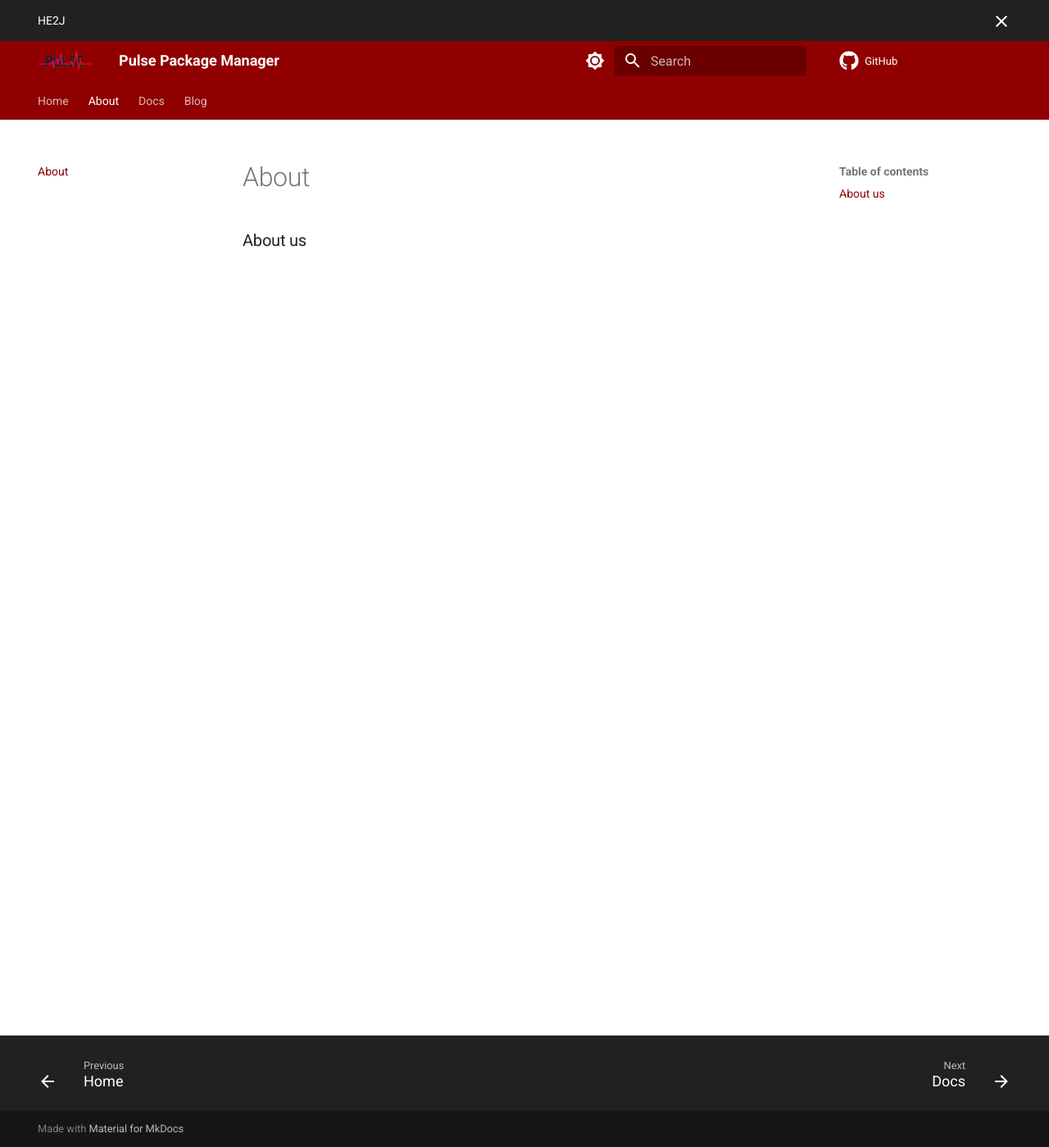
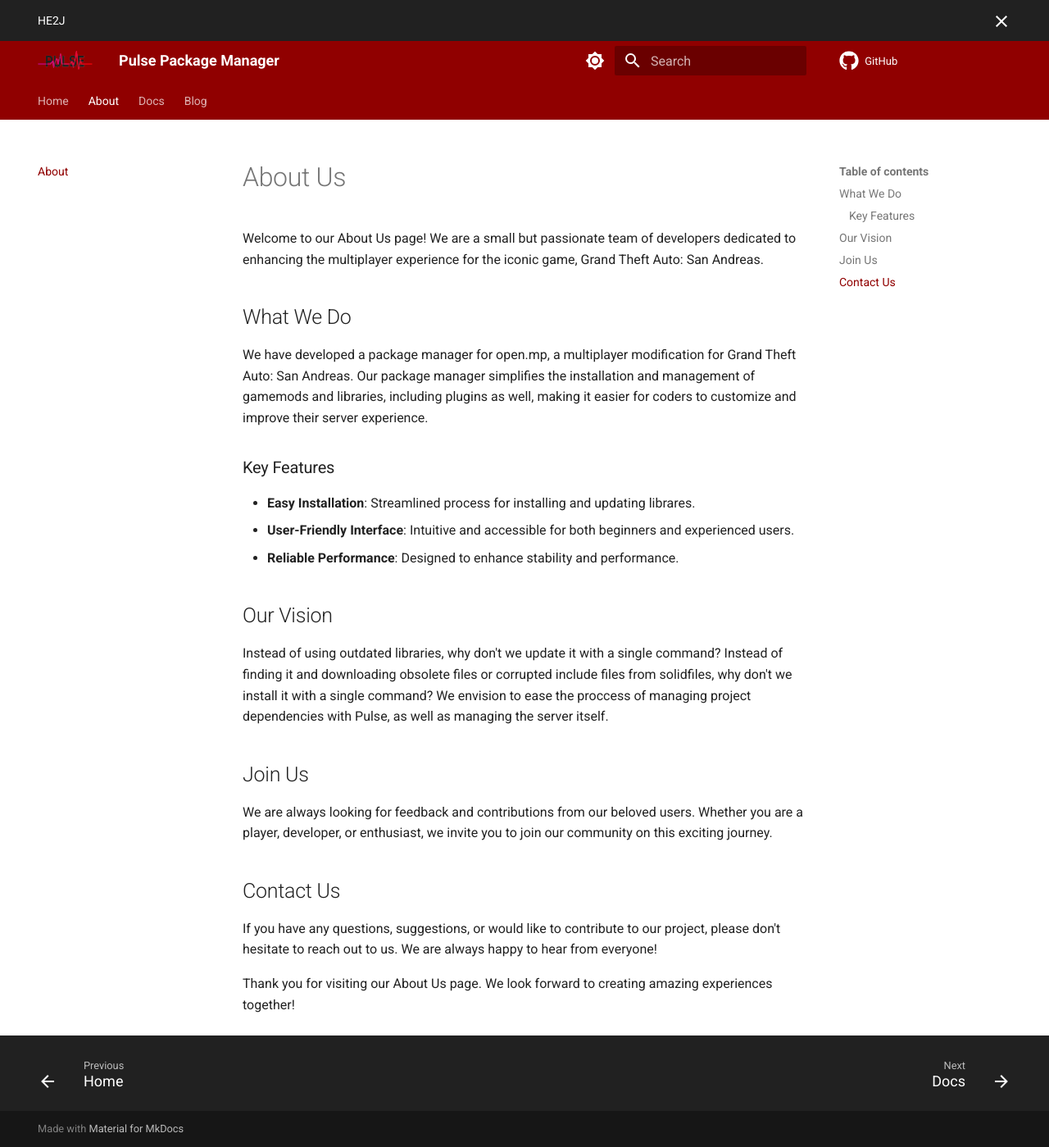
Before and after one commit to pulsepm/docs, an MkDocs documentation site: the page built from docs/about.md, in a window 1280 px wide and 1399 px high. Shown: the whole window at 82% size. Built offline with MkDocs 1.6.1 and Material for MkDocs 9.7.7, drawn with Linux system fonts in a browser that asks for light colours; comment, search, counter and statistics services are not loaded.

Commit message:
About us

```diff
--- a/docs/about.md
+++ b/docs/about.md
@@ -1 +1,27 @@
-### About us
+# About Us
+
+Welcome to our About Us page! We are a small but passionate team of developers dedicated to enhancing the multiplayer experience for the iconic game, Grand Theft Auto: San Andreas.
+
+## What We Do
+
+We have developed a package manager for open.mp, a multiplayer modification for Grand Theft Auto: San Andreas. Our package manager simplifies the installation and management of gamemods and libraries, including plugins as well, making it easier for coders to customize and improve their server experience.
+
+### Key Features
+
+- **Easy Installation**: Streamlined process for installing and updating librares.
+- **User-Friendly Interface**: Intuitive and accessible for both beginners and experienced users.
+- **Reliable Performance**: Designed to enhance stability and performance.
+
+## Our Vision
+
+Instead of using outdated libraries, why don't we update it with a single command? Instead of finding it and downloading obsolete files or corrupted include files from solidfiles, why don't we install it with a single command? We envision to ease the proccess of managing project dependencies with Pulse, as well as managing the server itself.
+
+## Join Us
+
+We are always looking for feedback and contributions from our beloved users. Whether you are a player, developer, or enthusiast, we invite you to join our community on this exciting journey.
+
+## Contact Us
+
+If you have any questions, suggestions, or would like to contribute to our project, please don't hesitate to reach out to us. We are always happy to hear from everyone!
+
+Thank you for visiting our About Us page. We look forward to creating amazing experiences together!
```
